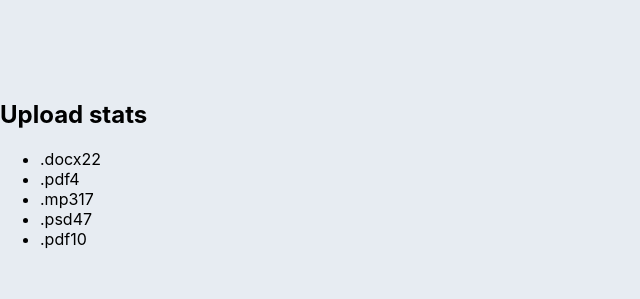
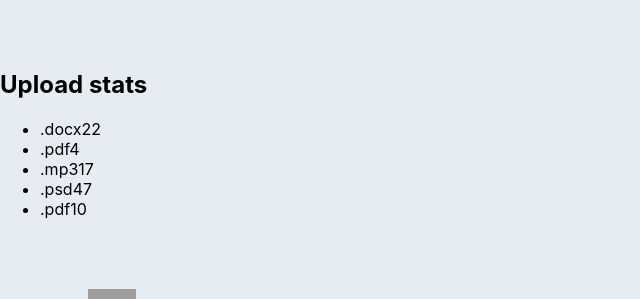
Before and after one commit to AntonZinchenko32/goit-react-hw-01-components, a React (Create React App) app: page / in a window 1280 px wide. Shown: the part 338-637 px from the top of the page, without its empty margins (0-640 px from the left). Built offline with nearby package versions, Linux system fonts and the light colour scheme; grey boxes are pictures that could not be loaded.

Commit message:
Update Statistics.module.css

```diff
--- a/src/components/Statistics/Statistics.module.css
+++ b/src/components/Statistics/Statistics.module.css
@@ -1,3 +1,3 @@
 .statistics {
-    margin-top: 100px;
+    margin-top: 70px;
 }
```
